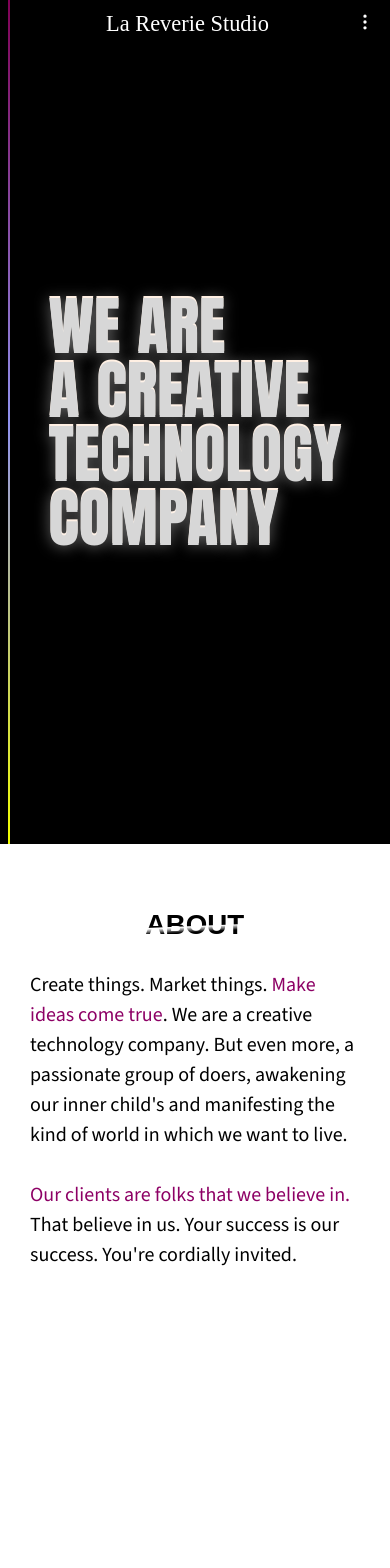
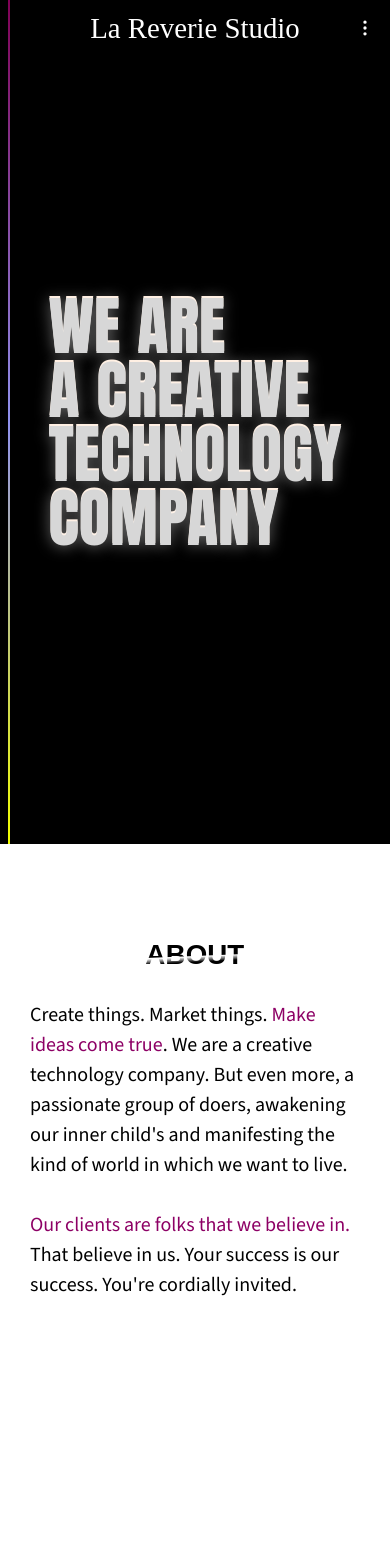
Before and after one commit to La-Reverie/lareverie.studio, a React (Create React App) app: page / in a window 390 px wide. Shown: the top 1568 px of the page. Built offline with nearby package versions, Linux system fonts and the light colour scheme.

Commit message:
mobile tweaks

```diff
--- a/src/components/Header.css
+++ b/src/components/Header.css
@@ -10,9 +10,9 @@ header {
 }
 
 h1 {
-  margin: 0 0 0 35px;
+  margin: 0;
   font-family: "Dancing Script", cursive;
-  font-size: 1.4rem;
+  font-size: 1.8rem;
   text-align: center;
   padding: 7px 0;
   flex-grow: 2;
@@ -30,10 +30,12 @@ h1 {
   border: none;
   font-size: 24px;
   cursor: pointer;
-  padding: 5px 15px 0;
+  padding: 18px 15px 0;
   height: 100%;
   display: block;
-  padding-top: 12px;
+  position: absolute;
+  right: 0;
+  z-index: 3;
 }
 
 @keyframes fadeIn {
@@ -58,6 +60,7 @@ h1 {
   width: 100vw;
   height: 100vh;
   left: 0;
+  top: 55px;
   animation: fadeOut 0.25s;
 }
 
--- a/src/global.css
+++ b/src/global.css
@@ -11,7 +11,7 @@
 .content {
   max-width: 900px;
   margin: 0 auto;
-  padding: 20px 0;
+  padding: 50px 0;
 }
 
 .content article {
```
